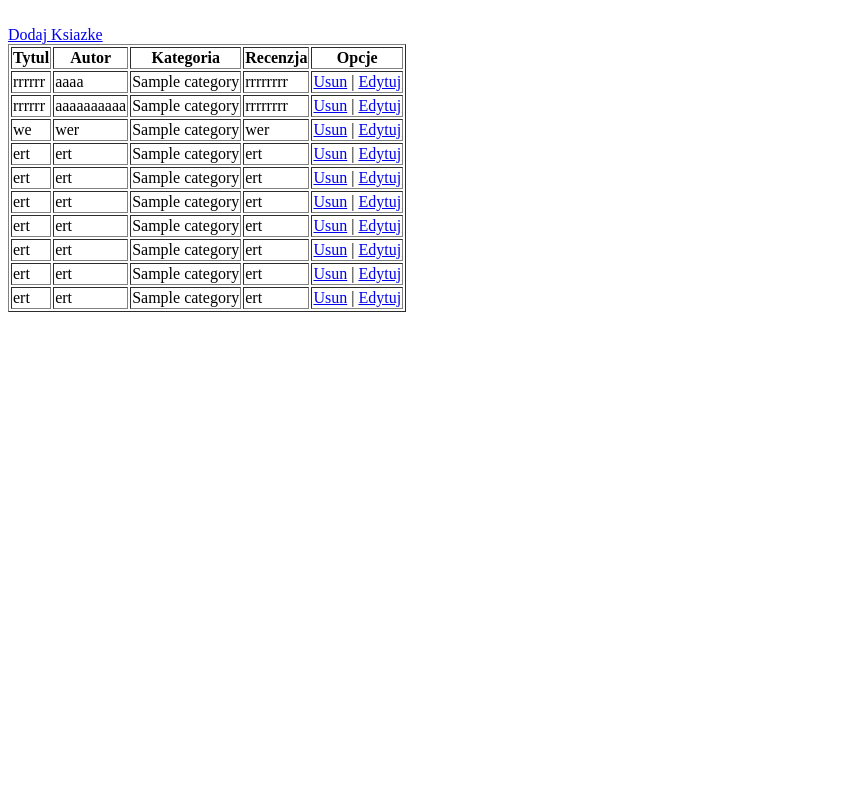
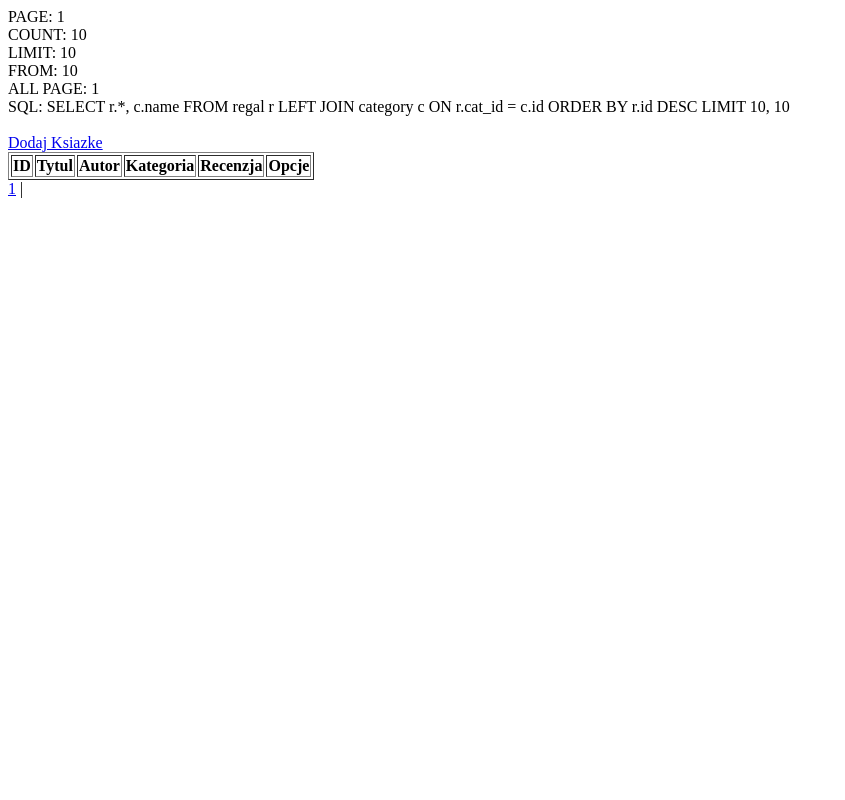
Before and after one commit to Enther/OdZeraDoWebDeva, a PHP site: page /webdev/loop.php in a window 1280 px wide. Shown: the whole page, without its empty margins (0-845 px from the left). Run offline with PHP 8.4, Linux system fonts and the light colour scheme; a user stored in the database is signed in; data comes from the database, SQL or seed files in the repository; tables that the repository leaves empty or names only in its code hold one stand-in row (values such as "Sample post"); lists and menus that the app fills with data are empty.

Commit message:
Odcinek 10

```diff
--- a/loop.php
+++ b/loop.php
@@ -1,16 +1,39 @@
-<?php
+ <?php
 
 	include( 'session.php' );
 
+     function t1($val, $min, $max) {
+         return ($val >= $min && $val <= $max);
+     }
+
+    $count = $pdo->query( 'SELECT COUNT( id ) as cnt FROM regal' )->fetch()['cnt'];
+
+    $page = isSet( $_GET['page'] ) ? intval( $_GET['page'] - 1 ) : 1;
+
+    $limit = 10;
+
+    $from = $page * $limit;
+
+    $allPage = ceil( $count / $limit );
+
+    $sql = 'SELECT r.*, c.name FROM regal r LEFT JOIN category c ON r.cat_id = c.id ORDER BY r.id DESC LIMIT ' . $from . ', ' . $limit;
+
+    echo 'PAGE: ' . $page . '<br>';
+    echo 'COUNT: ' . $count . '<br>';
+    echo 'LIMIT: ' . $limit . '<br>';
+    echo 'FROM: ' . $from . '<br>';
+    echo 'ALL PAGE: ' . $allPage . '<br>';
+    echo 'SQL: ' . $sql . '<br>';
 
 
-	$tbl = $pdo->query( 'SELECT r.*, c.name FROM regal r LEFT JOIN category c ON r.cat_id = c.id ORDER BY r.id DESC;' );
+	$tbl = $pdo->query( $sql  );
 
 	echo '<br><a href="add.php">Dodaj Ksiazke</a><br>';
 
 	echo '<table border="1">';
 		echo '<tr>';
 
+			echo '<th>ID</th>';
 			echo '<th>Tytul</th>';
 			echo '<th>Autor</th>';
 			echo '<th>Kategoria</th>';
@@ -21,11 +44,9 @@
 
 		foreach( $tbl->fetchAll() as $value ) {
 
-			// echo '<pre>';
-			// print_r( $value );
-
 			echo '<tr>';
 
+				echo '<td>' . $value['id'] . '</td>';
 				echo '<td>' . $value['tytul'] . '</td>';
 				echo '<td>' . $value['autor'] . '</td>';
 				echo '<td>' . $value['name'] . '</td>';
@@ -35,7 +56,27 @@
 			echo '</tr>';
 
 
-
 		}
 
 	echo '</table>';
+
+    if( $page > 4 ) {
+        echo '<a href="loop.php?page=1"> < pierwsza strona </a> | ';
+    }
+
+    for( $i = 1; $i <= $allPage; $i++ ) {
+
+        $bold = ( $i == ( $page + 1 ) ) ? 'style="font-size: 24px;"' : '';
+
+
+        if( t1( $i, ( $page -3 ), ( $page + 5 ) ) ) {
+
+            echo '<a ' . $bold . ' href="loop.php?page=' . $i . '">' . $i . '</a> | ';
+
+        }
+
+    }
+
+     if( $page < ( $allPage - 1 ) ) {
+         echo '<a href="loop.php?page=' . $allPage . '">ostatnia strona > </a> | ';
+     }
--- a/session.php
+++ b/session.php
@@ -1,4 +1,5 @@
 <?php
+
 	include( 'baza.php' );
 
 	session_start();
```
Also changed, not shown: OdZeraDoWebDeva/loop_ready.php (added, +79 -0 lines).
